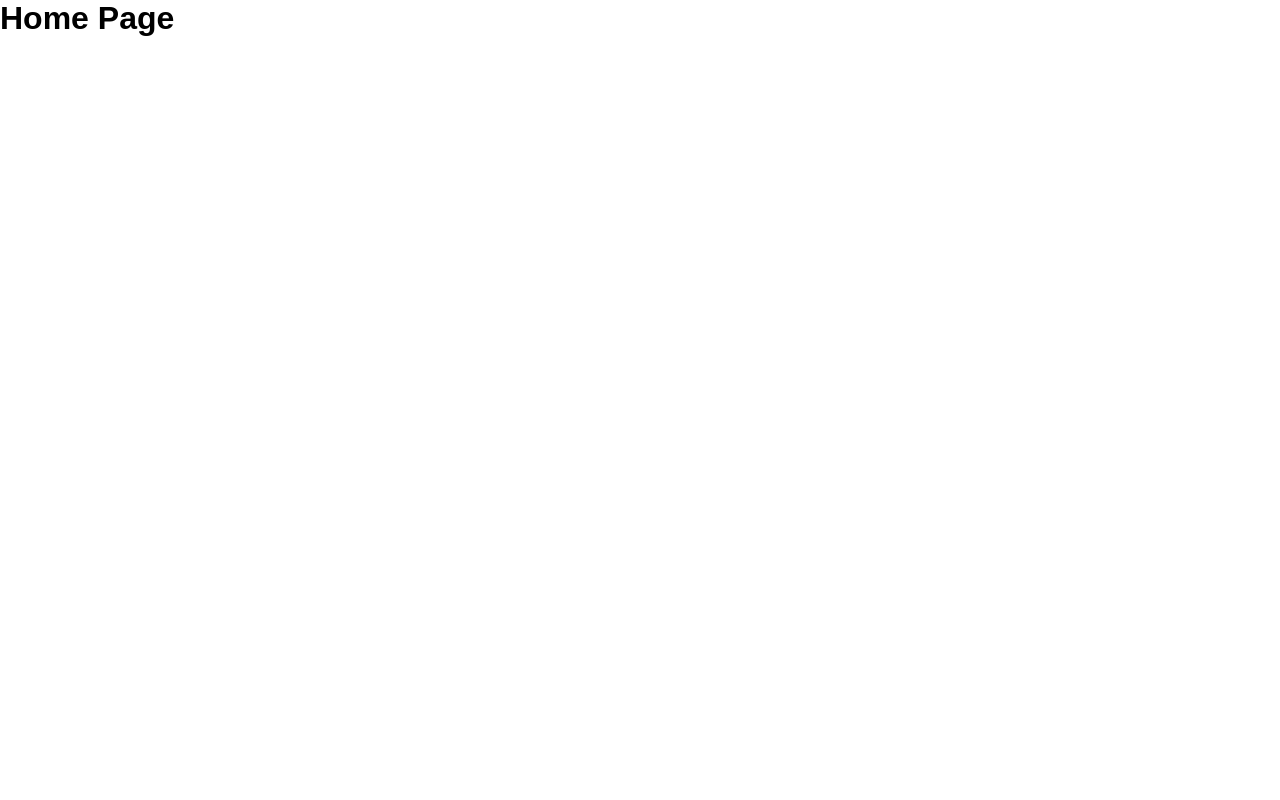
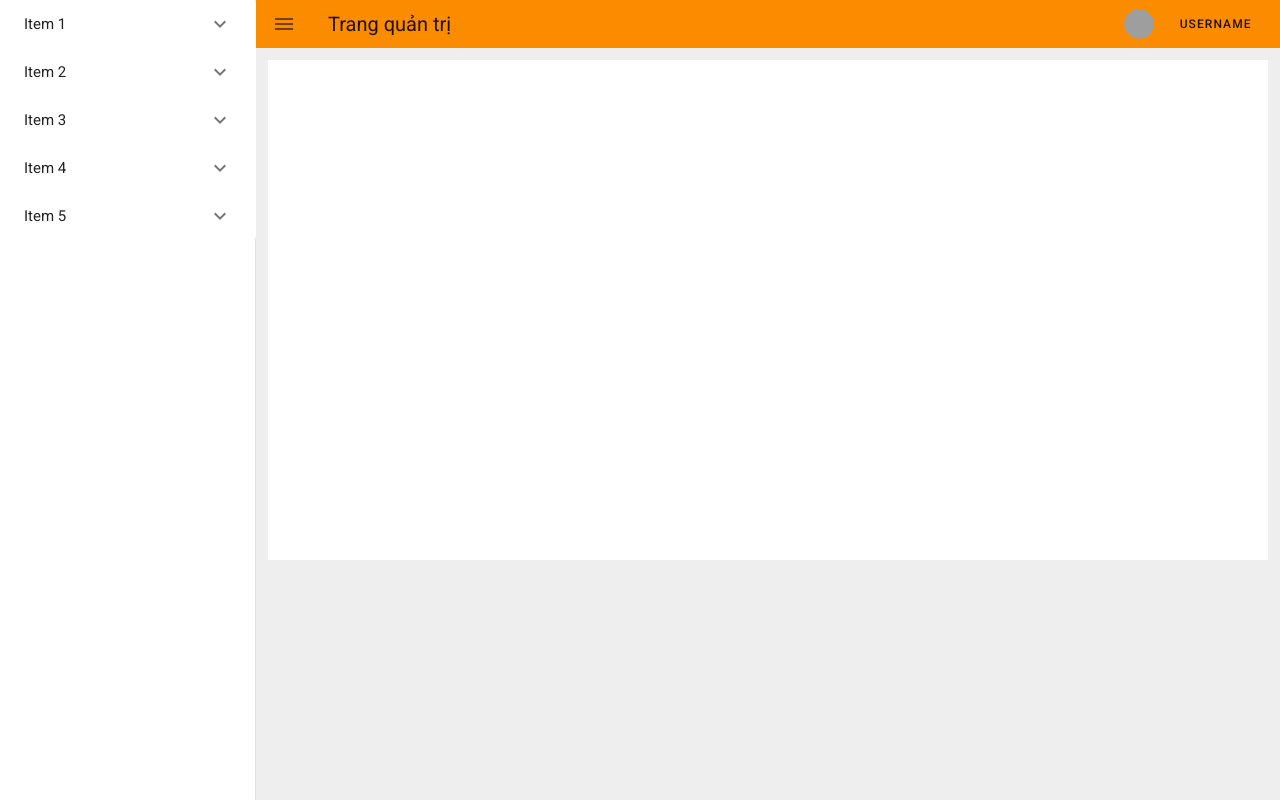
Before and after one commit to datduong56/easy-vietnamese-dashboard, a Vue app: page / in a window 1280 px wide. Built offline with nearby package versions, Linux system fonts and the light colour scheme; grey boxes are pictures that could not be loaded.

Commit message:
feat: home layout

```diff
--- a/src/App.vue
+++ b/src/App.vue
@@ -19,4 +19,8 @@ export default {
 body {
   font-family: Arial, Helvetica, sans-serif;
 }
+
+.debug {
+  border: 1px solid black;
+}
 </style>
--- a/src/views/Home.vue
+++ b/src/views/Home.vue
@@ -1,5 +1,52 @@
 <template>
-  <h1>Home Page</h1>
+  <v-app id="inspire">
+    <v-navigation-drawer v-model="drawer" app>
+      <v-expansion-panels flat>
+        <v-expansion-panel v-for="(item, i) in 5" :key="i">
+          <v-expansion-panel-header>
+            Item {{ i + 1 }}
+          </v-expansion-panel-header>
+          <v-expansion-panel-content>
+            Lorem ipsum dolor sit amet, consectetur adipiscing elit, sed do
+            eiusmod tempor incididunt ut labore et dolore magna aliqua. Ut enim
+            ad minim veniam, quis nostrud exercitation ullamco laboris nisi ut
+            aliquip ex ea commodo consequat.
+          </v-expansion-panel-content>
+        </v-expansion-panel>
+      </v-expansion-panels>
+    </v-navigation-drawer>
+
+    <v-app-bar app dense color="warning" flat>
+      <v-app-bar-nav-icon @click.stop="drawer = !drawer"></v-app-bar-nav-icon>
+      <v-app-bar-title>Trang quản trị</v-app-bar-title>
+      <v-spacer />
+      <div class="username-area">
+        <v-avatar size="30" class="mr-3">
+          <v-img src="https://i.pravatar.cc/300" />
+        </v-avatar>
+        <v-menu offset-y rounded="lg">
+          <template v-slot:activator="{ on, attrs }">
+            <v-btn flat text small v-bind="attrs" v-on="on"> Username </v-btn>
+          </template>
+          <v-list>
+            <v-list-item>
+              <v-list-item-title>Thông tin cá nhân</v-list-item-title>
+            </v-list-item>
+            <v-divider />
+            <v-list-item>
+              <v-list-item-title>Đăng xuất</v-list-item-title>
+            </v-list-item>
+          </v-list>
+        </v-menu>
+      </div>
+    </v-app-bar>
+
+    <v-main class="grey lighten-3">
+      <v-container>
+        <v-sheet height="500"></v-sheet>
+      </v-container>
+    </v-main>
+  </v-app>
 </template>
 
 <script lang="ts">
@@ -7,5 +54,23 @@ import Vue from "vue";
 
 export default Vue.extend({
   name: "Home",
+  data: () => ({
+    drawer: true,
+    group: null,
+    items: [
+      { title: "Click Me" },
+      { title: "Click Me" },
+      { title: "Click Me" },
+      { title: "Click Me 2" },
+    ],
+  }),
 });
 </script>
+
+<style scoped>
+.username-area {
+  /* display: flex; */
+  /* align-items: center; */
+  /* justify-content: center; */
+}
+</style>
```
